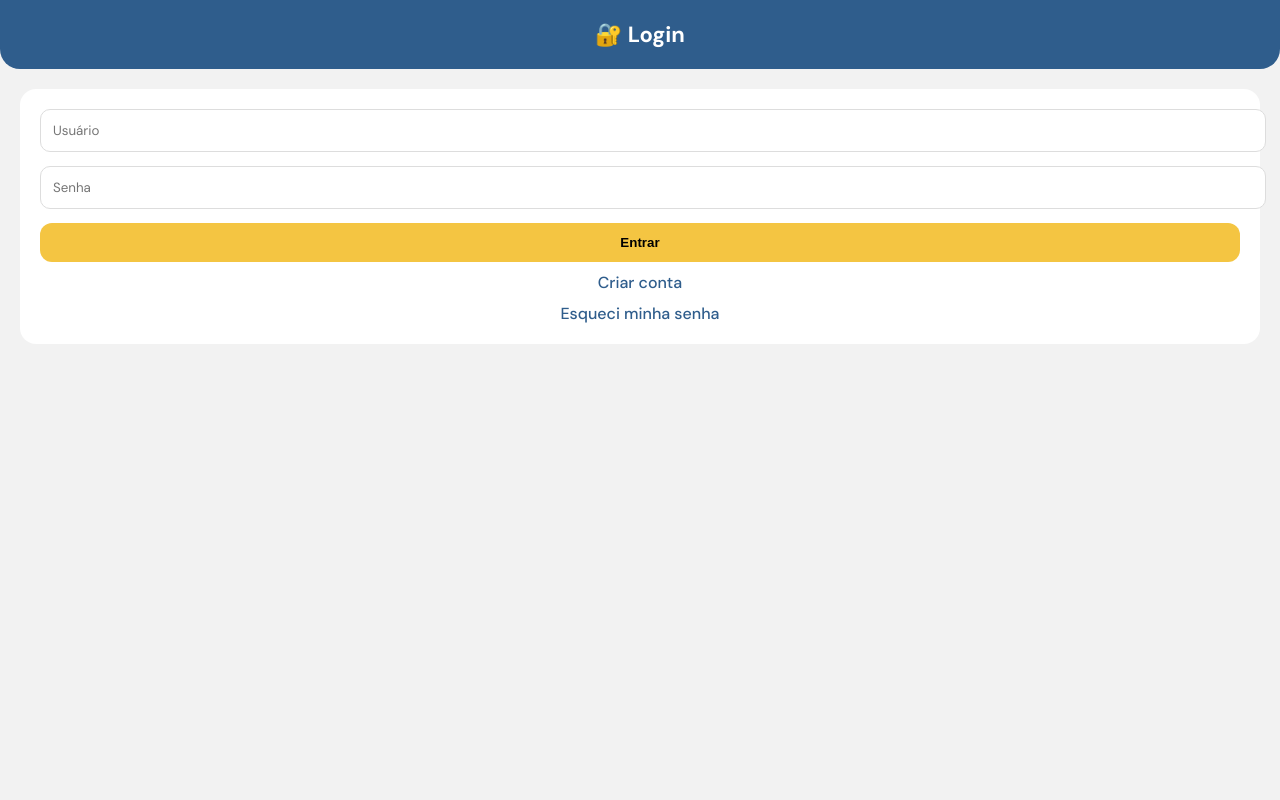
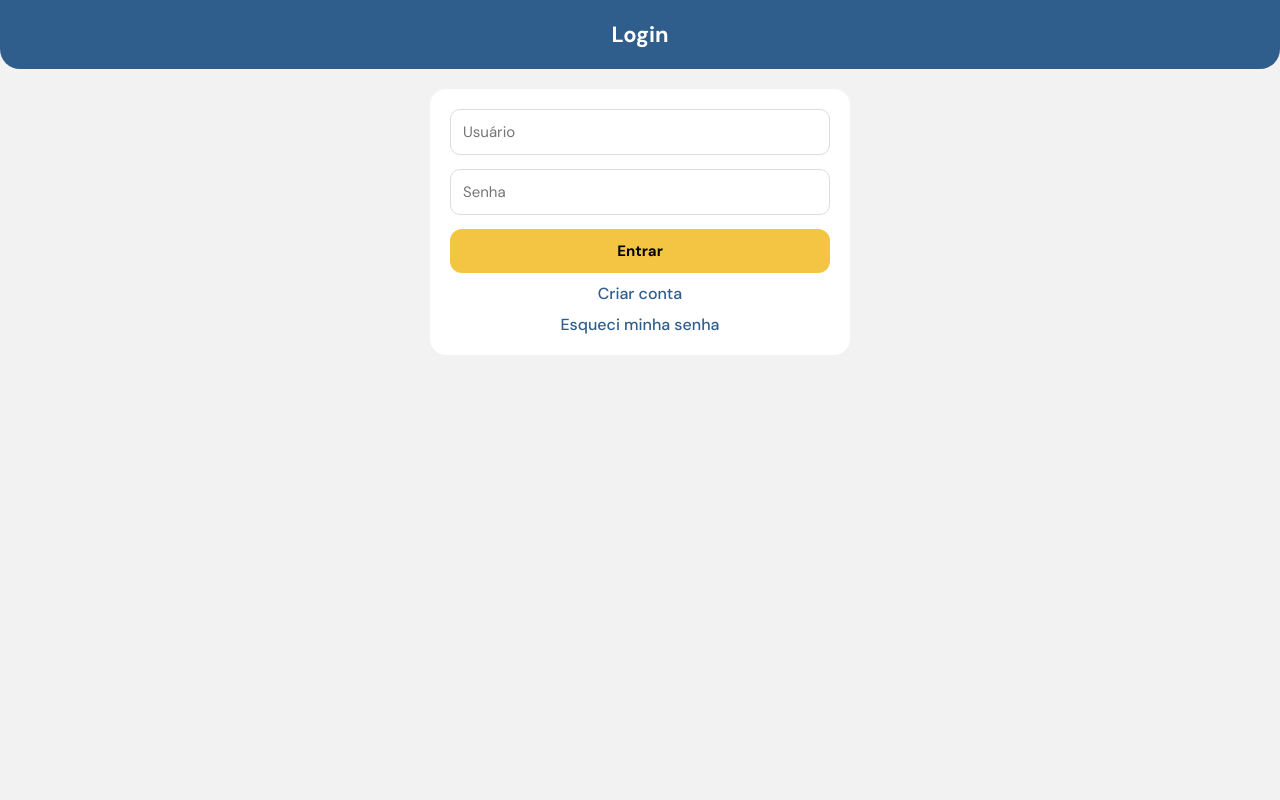
Before and after one commit to NepTuneForever/ResgatePet, a Django app: page /login/ in a window 1280 px wide. Run offline with Django 5.2, Linux system fonts and the light colour scheme.

Commit message:
Refatoração Visual - Login e Registro

```diff
--- a/resgates/templates/login.html
+++ b/resgates/templates/login.html
@@ -9,10 +9,15 @@
 <link href="https://fonts.googleapis.com/css2?family=DM+Sans:wght@400;500;700&display=swap" rel="stylesheet">
 
 <style>
+*, *::before, *::after {
+  box-sizing: border-box;
+}
+
 body {
   margin: 0;
   font-family: 'DM Sans', sans-serif;
   background: #f2f2f2;
+  min-height: 100vh;
 }
 
 /* HEADER */
@@ -30,12 +35,20 @@ body {
   font-size: 22px;
 }
 
+/* WRAPPER centraliza o card */
+.wrapper {
+  display: flex;
+  justify-content: center;
+  padding: 20px;
+}
+
 /* CARD */
 .card {
   background: white;
-  margin: 20px;
   padding: 20px;
   border-radius: 16px;
+  width: 100%;
+  max-width: 420px;
 }
 
 /* INPUTS */
@@ -46,6 +59,7 @@ input {
   border-radius: 10px;
   border: 1px solid #ddd;
   font-family: inherit;
+  font-size: 15px;
 }
 
 /* BOTÃO */
@@ -57,6 +71,8 @@ button {
   border-radius: 12px;
   font-weight: bold;
   cursor: pointer;
+  font-family: inherit;
+  font-size: 15px;
 }
 
 /* LINK */
@@ -82,9 +98,10 @@ button {
 <body>
 
 <div class="header">
-  <h1>🔐 Login</h1>
+  <h1>Login</h1>
 </div>
 
+<div class="wrapper">
   <div class="card">
     <form method="POST">
       {% csrf_token %}
@@ -106,6 +123,7 @@ button {
       <a href="/recuperar/">Esqueci minha senha</a>
     </div>
   </div>
+</div>
 
 </body>
 </html>
```
Also changed, not shown: resgates/templates/register.html (+26 -2 lines). Lines whose indentation alone changed are shown as unchanged.
